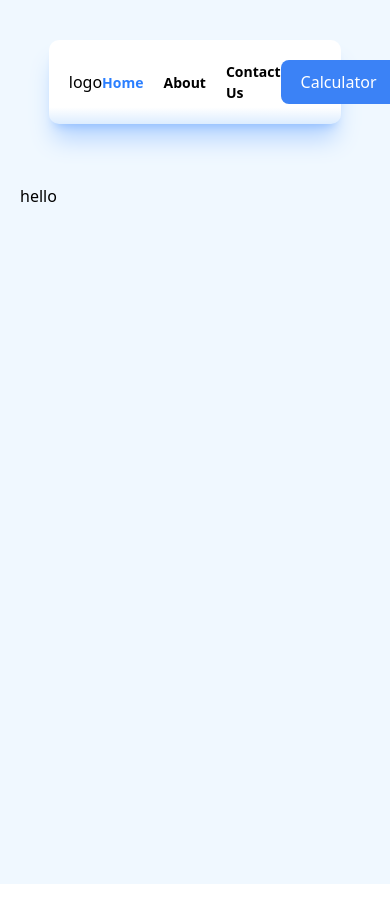
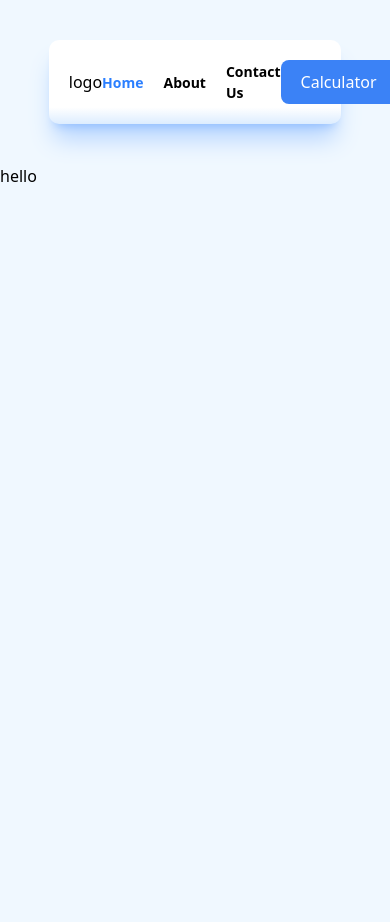
Before and after one commit to Eche00/EcoX, a React (Vite) app: page / in a window 390 px wide. Shown: the top 922 px of the page. Before the commit the page ends 884 px from the top, so only its background shows below. Built offline with nearby package versions, Linux system fonts and the light colour scheme.

Commit message:
container size and bg color fixtures

```diff
--- a/src/component/Container.jsx
+++ b/src/component/Container.jsx
@@ -4,12 +4,12 @@ import Header from "./header/Header";
 
 function Container() {
   return (
-    <div className="h-[100vh] relative sm:h-full bg-[#F0F8FF] dark:bg-[#0c0d13]">
+    <div className=" relative bg-[#F0F8FF] dark:bg-[#0c0d13] overflow-hidden">
       {/* header  */}
       <Header />
 
       {/* outlet for pages   */}
-      <div className="ml-0 md:ml-[300px] flex-1 p-5 h-[100vh]">
+      <div className=" flex-1 min-h-[100vh]">
         <Outlet />
       </div>
     </div>
```
